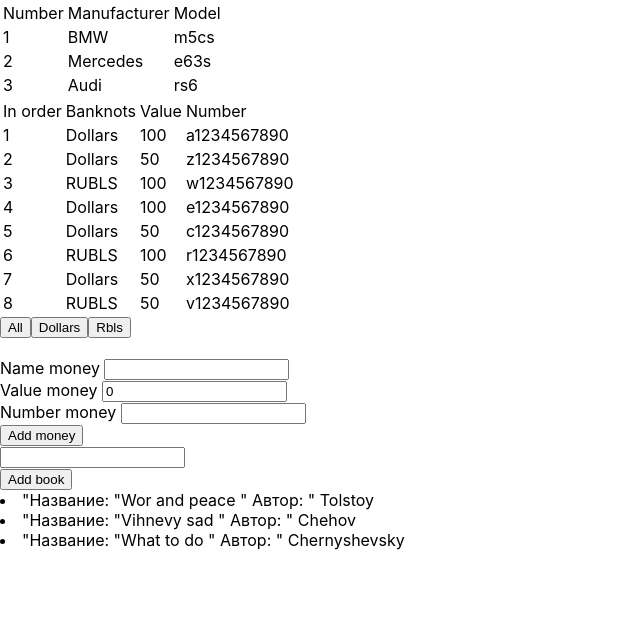
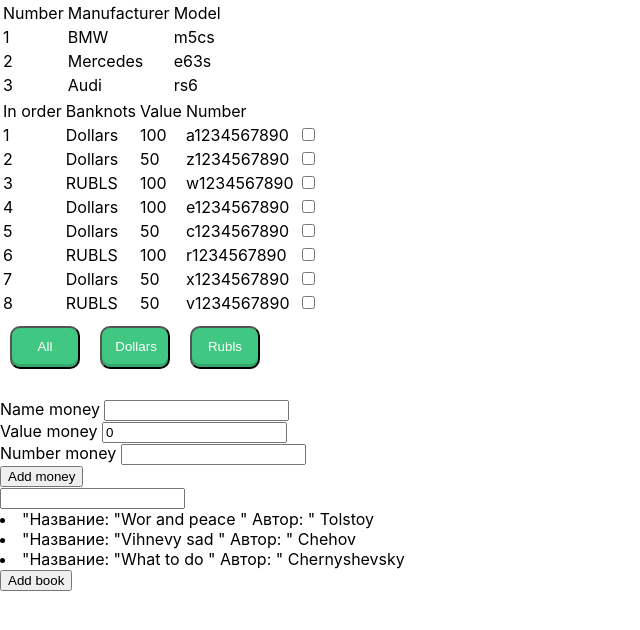
Before and after one commit to Tsyriulnikov/microtask, a React (Create React App) app: page / in a window 1280 px wide. Shown: the top 630 px of the page, without its empty margins (0-640 px from the left). Built offline with nearby package versions, Linux system fonts and the light colour scheme.

Commit message:
universal button

```diff
--- /dev/null
+++ b/src/App.module.css
@@ -0,0 +1,21 @@
+.button7 {
+    font-weight: 500;
+    color: white;
+    text-decoration: none;
+    padding: .8em 1em calc(.8em + 3px);
+    border-radius: 10px;
+    background: rgb(64, 199, 129);
+    box-shadow: 0 -3px rgb(53, 167, 110) inset;
+    transition: 0.2s;
+    margin: 10px;
+    width: 70px;
+}
+
+.button7:hover {
+    background: rgb(53, 167, 110);
+}
+
+.button7:active {
+    background: rgb(33, 147, 90);
+    box-shadow: 0 3px rgb(33, 147, 90) inset;
+}
--- a/src/App.tsx
+++ b/src/App.tsx
@@ -1,10 +1,15 @@
 import React, {useState} from "react";
 import Test from "./Test";
-import Button, {FilterValuesType} from "./Components/Button";
+import Button from "./Components/Button";
 import Show_Banknots, {MoneyPropsType} from "./Components/Show_Banknots";
 import Input from "./Components/Input";
 import {ButtonAddMoney} from "./Components/ButtonAddMoney";
 import {Trening_Input} from "./TreningInput/Trening_Input";
+import  s from './App.module.css'
+
+
+type FilterValuesType = "All" | "Dollars" | "RUBLS"
+
 
 const App = () => {
 
@@ -62,13 +67,22 @@ const App = () => {
         moneyForShow_Banknots = money.filter(m => m.banknots === "RUBLS");
 
 
+    const onClickButtonHandler = (name:FilterValuesType) => {
+    filterMoney(name)
+    }
+
+
     return (
         <div>
 
             <Test topCars={topCars}/>
 
             <Show_Banknots money={moneyForShow_Banknots}/>
-            <Button filterMoney={filterMoney}/>
+            <div>
+            <Button  onClickButtonHandler={onClickButtonHandler} name={"All"} text={"All"} style={s.button7}/>
+            <Button  onClickButtonHandler={onClickButtonHandler} name={"Dollars"} text={"Dollars"} style={s.button7}/>
+            <Button  onClickButtonHandler={onClickButtonHandler} name={"RUBLS"} text={"Rubls"} style={s.button7}/>
+            </div>
             <br/>
             <Input inputTitle={inputTitle}
                    setInputTitle={setInputTitle} inputValue={inputValue} setInputValue={setInputValue}
--- a/src/Components/Button.tsx
+++ b/src/Components/Button.tsx
@@ -1,30 +1,22 @@
 import React from "react";
 
 type ButtonPropsType = {
-    filterMoney: (value: FilterValuesType) => void
+
+    onClickButtonHandler: (name: any) => void
+    name: any
+    text: string
+style:string
 }
-export type FilterValuesType = "All" | "Dollars" | "RUBLS"
 
 
 const Button = (props: ButtonPropsType) => {
 
     return (
-        <div>
-            <button onClick={() => {
-                props.filterMoney("All")
-            }}>All
-            </button>
-
-            <button onClick={() => {
-                props.filterMoney("Dollars")
-            }}> Dollars
-            </button>
-
-            <button onClick={() => {
-                props.filterMoney("RUBLS")
-            }}>Rbls
-            </button>
-        </div>
+        <button
+            className={props.style}
+            onClick={() => {
+            props.onClickButtonHandler(props.name)
+        }}>{props.text}</button>
     )
 
 };
--- a/src/Components/Show_Banknots.tsx
+++ b/src/Components/Show_Banknots.tsx
@@ -18,6 +18,7 @@ const Show_Banknots = (props:MoneyType) => {
                     <td>{el.banknots}</td>
                     <td>{el.value}</td>
                     <td>{el.number}</td>
+                    <td><input type="checkbox"/></td>
                 </tr>
             )
         }
--- a/src/TreningInput/Trening_Button.tsx
+++ b/src/TreningInput/Trening_Button.tsx
@@ -1,9 +1,15 @@
 import React from "react";
-
-export const Trening_Button = () => {
-    return(
+export type Trening_ButtonTypes = {
+    addBook:()=>void
+}
+export const Trening_Button = (props:Trening_ButtonTypes) => {
+   const addBookCallBack = () => {
+       return(
+       props.addBook()
+    )   }
+       return(
         <div>
-<button> Add book </button>
+<button onClick={addBookCallBack}> Add book </button>
 
         </div>
     )
--- a/src/TreningInput/Trening_Input.tsx
+++ b/src/TreningInput/Trening_Input.tsx
@@ -12,6 +12,12 @@ export const Trening_Input = () => {
     const [books, setBooks] = useState<Array<BooksType>>(books_list)
     const [newTitleBook, setNewTitleBook] = useState('')
 
+    const addBook = () => {
+        debugger
+        let newBook = {id: 5, title: newTitleBook, writer: "Tolstoy"}
+        let newBooks = [...books, newBook]
+        setBooks(newBooks)
+    }
     const show_Books = books.map((el: BooksType) => {
         return (
             <li key={el.id}> "Название: "{el.title} " Автор: " {el.writer}</li>
@@ -21,12 +27,13 @@ export const Trening_Input = () => {
         setNewTitleBook(e.currentTarget.value)
     }
 
+
     return (
         <div>
 
             <input value={newTitleBook} onChange={onChangeNewTitleBook}/>
-            <Trening_Button/>
             {show_Books}
+            <Trening_Button addBook={addBook}/>
         </div>
     )
 }
```
Also changed, not shown: src/App.css (deleted, +0 -38 lines).
